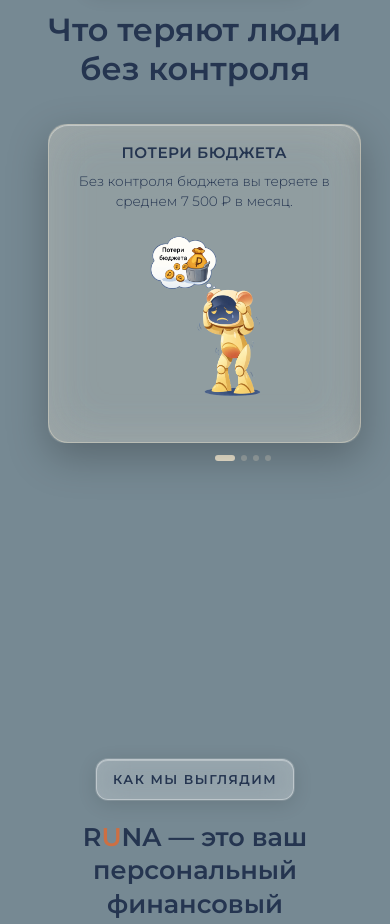
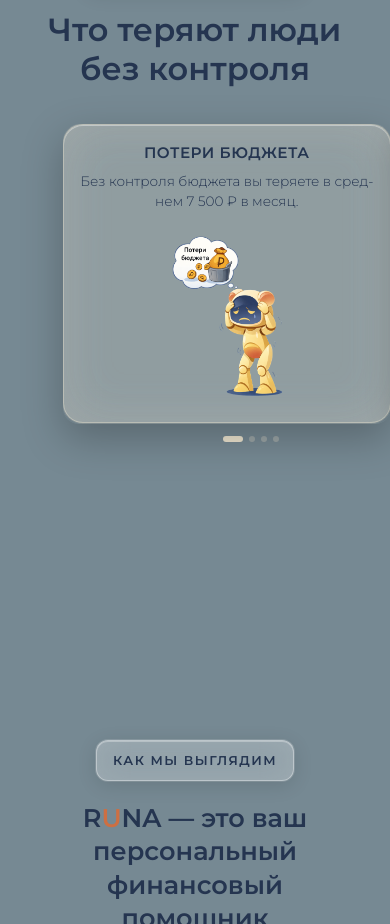
Before and after one commit to lobzik223/Runa-site, a React (Vite) app: page / in a window 390 px wide. Shown: the part 1600-2524 px from the top of the page. Built offline with nearby package versions, Linux system fonts and the light colour scheme.

Commit message:
Версия 10.14

```diff
--- a/src/App.css
+++ b/src/App.css
@@ -2130,7 +2130,7 @@
     position: relative;
     width: 100%;
     margin: 0 auto;
-    margin-left: -10vw; /* Централизуем карточку, сдвигаем левее */
+    margin-left: calc(-10vw + 15px); /* Централизуем карточку, сдвигаем немного правее */
     overflow: hidden;
     border-radius: 16px;
     touch-action: pan-x pan-y; /* Разрешаем горизонтальный и вертикальный свайп */
```
